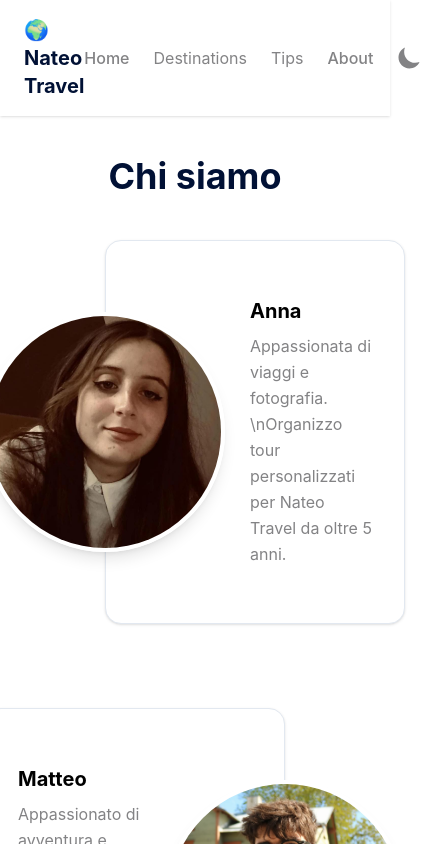
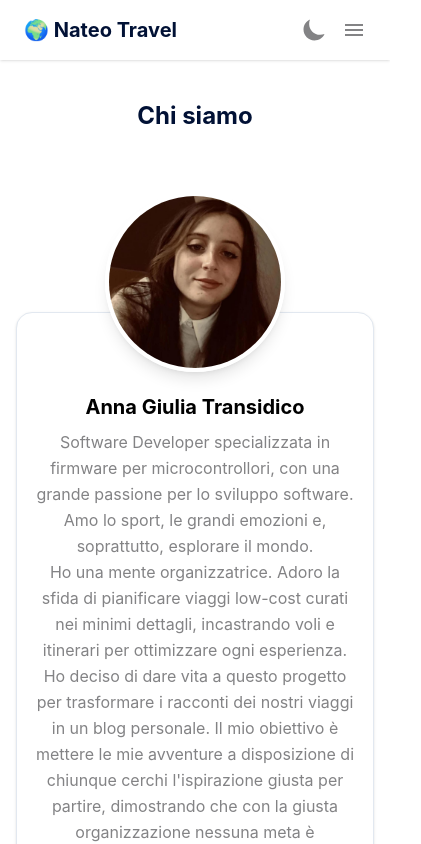
Before and after one commit to transidico/Nateo, a React (Vite) app: page /about in a window 390 px wide. Shown: the top 844 px of the page, 421 px wide, since content can reach past the window. Built offline with nearby package versions, Linux system fonts and the light colour scheme.

Commit message:
Ho sistemato i componenti rendendoli riadattabili, messo il pulsante alla pagina principale, sistemato la navbar con tendina e carosello in modalità mobile con le card incolonnate, aggiunto i pulsanti destra e sinistra con frecce

```diff
--- a/src/App.jsx
+++ b/src/App.jsx
@@ -12,6 +12,7 @@ function App() {
         <Navbar /> {/* Sempre visibile */}
         <main className="flex-grow">
           <Routes>
+            <Route path="/" element={<Home />} />
             <Route path="/home" element={<Home />} />
             <Route path="/about" element={<AboutUs />} />
           </Routes>
--- a/src/components/AvatarBox.jsx
+++ b/src/components/AvatarBox.jsx
@@ -1,18 +1,18 @@
-
+/* Componente AvatarBox descrizione con foto circolare */
 function AvatarBox({ immagine, titolo, descrizione, posizione = "left" }) {
     const isRight = posizione === "right";
 
     return (
-        <div className={`flex items-center my-10 ${isRight ? "flex-row-reverse" : ""}`}>
+        <div className={`flex flex-col items-center md:flex-row md:items-center my-10 ${isRight ? "md:flex-row-reverse" : ""}`}>
             {/* Immagine dell'avatar */}
-            <div className={`relative z-10 flex-shrink-0 ${isRight ? "-ml-[120px]" : "-mr-[120px]"}`}>
-                <div className="w-[240px] h-[240px] rounded-full border-4 border-mytheme-bg overflow-hidden shadow-lg">
+            <div className={`relative z-10 flex-shrink-0 mb-[-60px] md:mb-0 ${isRight ? "md:-ml-24" : "md:-mr-24"}`}>
+                <div className="w-[180px] h-[180px] md:w-[240px] md:h-[240px] rounded-full border-4 border-mytheme-bg overflow-hidden shadow-lg">
                     <img src={immagine} alt={titolo} className="w-full h-full object-cover" />
                 </div>
             </div>
 
             {/* Box descrittivo */}
-            <div className={`bg-mytheme-light dark:bg-slate-800 border border-slate-200 dark:border-slate-700 pr-8 py-14 rounded-2xl shadow-sm min-w-[300px] ${isRight ? "pr-36 pl-8" : "pl-36 pr-8"}`}>
+            <div className={`bg-mytheme-light dark:bg-slate-800 border border-slate-200 dark:border-slate-700 px-4 py-14 rounded-2xl shadow-sm flex-grow w-full pt-20 md:pt-14 text-center md:text-left ${isRight ? "md:pr-32 md:pl-12 md:text-right" : "md:pl-32 md:pr-12 md:text-left"}`}>
                 <h3 className="text-xl font-bold text-mytheme-dark dark:text-mytheme-light mb-2">{titolo}</h3>
                 <p className="text-mytheme-text leading-relaxed whitespace-pre-line">{descrizione}</p>
             </div>
--- /dev/null
+++ b/src/components/Button.jsx
@@ -0,0 +1,11 @@
+import { Link } from 'react-router-dom';
+// Componente bottone rotondo con colore predefinito ma è impostabile il colore, il colore hover, il colore del bordo, il colore della sfumatura
+function RoundButton({ testo, to, color = "bg-mytheme-secondary/70", hoverColor = "hover:bg-mytheme-primary", borderColor = "border-mytheme-primary/20", glowColor = "hover:shadow-[0_0_15px_5px_rgba(168,85,247,0.5)]", colorText = "text-mytheme-light" }) {
+    return (
+        <Link to={to} className={`px-6 py-2 mt-6 rounded-full border-2 ${color} ${hoverColor} ${borderColor} ${glowColor} ${colorText} font-medium transition-all duration-500`}>
+            {testo}
+        </Link>
+    )
+}
+
+export default RoundButton
--- a/src/components/Card.jsx
+++ b/src/components/Card.jsx
@@ -1,7 +1,7 @@
 /*Componente Card*/
 function Card({ immagine, titolo, descrizione }) {
   return (
-    <div className="card bg-mytheme-bg 0 w-86 h-[400px] shadow-xl shadow-mytheme-text/20 rounded-2xl hover:shadow-2xl transition-all duration-300 flex flex-col overflow-hidden">
+    <div className="card bg-mytheme-bg w-full md:w-86 h-[400px] shadow-xl shadow-mytheme-text/20 rounded-2xl hover:shadow-2xl transition-all duration-300 flex flex-col overflow-hidden">
       {/* Immagine della card*/}
       <figure className="h-72 w-full overflow-hidden">
         <img src={immagine} alt={titolo} className="w-full h-full object-cover" />
--- a/src/components/HomeImage.jsx
+++ b/src/components/HomeImage.jsx
@@ -1,3 +1,4 @@
+import RoundButton from "./Button"
 /*Componente immagine profilo
 Gli passo Il titolo, il sottotitolo e il link immagine*/
 function HomeImage({ titolo, sottotitolo, immagine }) {
@@ -18,6 +19,7 @@ function HomeImage({ titolo, sottotitolo, immagine }) {
         <p className="text-lg md:text-4xl font-light shadow-mytheme-text">
           {sottotitolo}
         </p>
+        <RoundButton testo="Scopri di più" to="/about" />
       </div>
     </div>
   )
--- a/src/components/Navbar.jsx
+++ b/src/components/Navbar.jsx
@@ -1,10 +1,11 @@
 import React, { useState } from 'react';
-import { IoMoonSharp, IoSunny } from "react-icons/io5";
+import { IoMoonSharp, IoSunny, IoMenuSharp, IoCloseSharp } from "react-icons/io5";
 import { Link } from 'react-router-dom';
 
 /*Componente Navbar*/
 function Navbar() {
   const [isDark, setIsDark] = useState(false);
+  const [menuOpen, setMenuOpen] = useState(false);
 
   const toggleTheme = () => {
     setIsDark(!isDark);
@@ -12,17 +13,33 @@ function Navbar() {
   };
 
   return (
-    <nav className="bg-mytheme-bg shadow">
+    <nav className="bg-mytheme-bg shadow relative">
       <div className="max-w-10xl mx-auto px-6 py-4 flex justify-between items-center">
         <h1 className="text-xl font-bold text-mytheme-primary">🌍 Nateo Travel</h1>
-        <div className="flex items-center space-x-6">
+        {/* Visualizzazione link in modalità desktop */}
+        <div className="hidden md:flex items-center space-x-6">
           <Link to="/Home" className="text-mytheme-text hover:text-mytheme-secondary font-medium transition-colors">Home</Link>
           <a href="#" className="text-mytheme-text hover:text-mytheme-secondary">Destinations</a>
           <a href="#" className="text-mytheme-text hover:text-mytheme-secondary">Tips</a>
           <Link to="/about" className="text-mytheme-text hover:text-mytheme-secondary font-medium transition-colors">About</Link>
           <button onClick={toggleTheme} className="text-2xl cursor-pointer text-mytheme-text">{isDark ? <IoSunny /> : <IoMoonSharp />}</button>
         </div>
+
+        {/* Visualizzazione link in modalità mobile */}
+        <div className="flex md:hidden items-center space-x-4">
+          <button onClick={toggleTheme} className="text-2xl cursor-pointer text-mytheme-text">{isDark ? <IoSunny /> : <IoMoonSharp />}</button>
+          <button onClick={() => setMenuOpen(!menuOpen)} className="text-2xl cursor-pointer text-mytheme-text">{menuOpen ? <IoCloseSharp /> : <IoMenuSharp />}</button>
+        </div>
       </div>
+      {/* Se il menu è aperto mostro la tendina */}
+      {menuOpen && (
+        <div className="md:hidden absolute w-full px-6 pb-4 flex flex-col space-y-3 bg-mytheme-bg shadow-lg shadow-mytheme-text/20 z-50">
+          <Link to="/Home" onClick={() => setMenuOpen(false)} className="text-mytheme-text hover:text-mytheme-secondary font-medium">Home</Link>
+          <a href="#" onClick={() => setMenuOpen(false)} className="text-mytheme-text hover:text-mytheme-secondary">Destinations</a>
+          <a href="#" onClick={() => setMenuOpen(false)} className="text-mytheme-text hover:text-mytheme-secondary">Tips</a>
+          <Link to="/about" onClick={() => setMenuOpen(false)} className="text-mytheme-text hover:text-mytheme-secondary font-medium">About</Link>
+        </div>
+      )}
     </nav>
   )
 }
--- a/src/components/Text.jsx
+++ b/src/components/Text.jsx
@@ -1,7 +1,7 @@
 /*Componente Titolo*/
-function Titolo({ testo, size = "text-2xl", className = "" }) {
+function Titolo({ testo, align = "text-center" }) {
   return (
-    <h1 className={`${size} ${className}`}>{testo}</h1>
+    <h1 className={`text-2xl md:text-4xl font-bold text-mytheme-primary pt-10 mb-4 px-14 ${align}`}>{testo}</h1>
   );
 }
 
--- a/src/pages/AboutUs.jsx
+++ b/src/pages/AboutUs.jsx
@@ -5,18 +5,24 @@ import Titolo from '../components/Text'
 
 function AboutUs() {
     return (
-        <div className="container mx-auto flex flex-col items-center gap-1">
-            <Titolo testo="Chi siamo" size="text-4xl" className="font-bold text-mytheme-primary text-center my-0 pt-10" />
+        <div className="container mx-auto flex flex-col items-center gap-1 px-4">
+            <Titolo testo="Chi siamo" />
             <AvatarBox
-                titolo="Anna"
+                titolo="Anna Giulia Transidico"
                 immagine={fotoAnna}
-                descrizione="Appassionata di viaggi e fotografia. \nOrganizzo tour personalizzati per Nateo Travel da oltre 5 anni."
+                descrizione="Software Developer specializzata in firmware per microcontrollori, con una grande passione per lo sviluppo software.
+                        Amo lo sport, le grandi emozioni e, soprattutto, esplorare il mondo.
+                        Ho una mente organizzatrice. Adoro la sfida di pianificare viaggi low-cost curati nei minimi dettagli, incastrando voli e itinerari per ottimizzare ogni esperienza.
+                        Ho deciso di dare vita a questo progetto per trasformare i racconti dei nostri viaggi in un blog personale. Il mio obiettivo è mettere le mie avventure a disposizione di chiunque cerchi l'ispirazione giusta per partire, dimostrando che con la giusta organizzazione nessuna meta è irraggiungibile."
                 posizione='left'
             />
             <AvatarBox
-                titolo="Matteo"
+                titolo="Matteo Crosta"
                 immagine={fotoMatteo}
-                descrizione="Appassionato di avventura e cultura. \nOrganizzo escursioni e visite guidate per Nateo Travel da oltre 5 anni."
+                descrizione="Analista chimico ambientale.
+                        Appassionato di viaggi e cultura.
+                        Organizzo l'itinerario in loco, minimalista nei dettagli, amo scoprire le città a piedi e immergermi nella cultura locale.
+                        Ho deciso di dare vita a questo progetto per condividere le mie esperienze di viaggio e ispirare altri a esplorare il mondo, dimostrando che con un po' di spirito d'avventura e curiosità, ogni destinazione può essere scoperta in modo autentico. "
                 posizione='right'
             />
         </div>
--- a/src/pages/Home.jsx
+++ b/src/pages/Home.jsx
@@ -44,7 +44,7 @@ function Home() {
                 sottotitolo="Nati per viaggiare"
                 immagine="https://images.unsplash.com/photo-1501785888041-af3ef285b470?q=80&w=1770&auto=format&fit=crop&ixlib=rb-4.1.0&ixid=M3wxMjA3fDB8MHxwaG90by1wYWdlfHx8fGVufDB8fHx8fA%3D%3D"
             />
-            <Titolo testo="Scopri le destinazioni più amate" size="text-4xl" className="font-bold text-mytheme-primary text-center my-0 pt-10" />
+            <Titolo testo="Scopri le destinazioni più amate" />
             <Carousel cards={cards} />
         </>
     )
```
Also changed, not shown: src/components/Carousel.jsx (+24 -2 lines).
